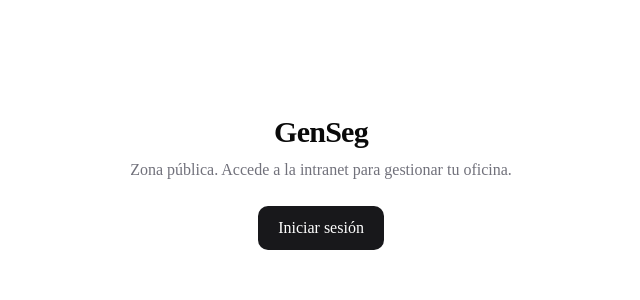
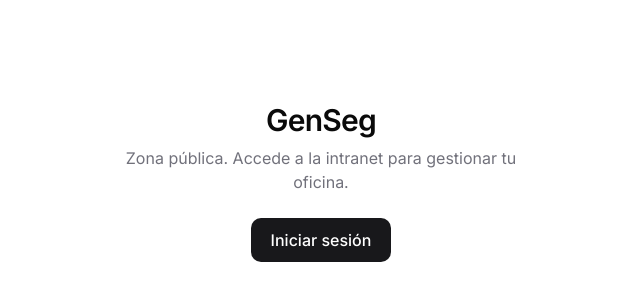
Before and after one commit to brahyanarch/backend-genseg, a Next.js app: page / in a window 1280 px wide. Shown: the part 218-518 px from the top of the page, without its empty margins (319-959 px from the left). Built offline with nearby package versions, Linux system fonts and the light colour scheme.

Commit message:
fix: arreglando la letra de intranet

```diff
--- a/src/app/intranet/components/intranet-shell.tsx
+++ b/src/app/intranet/components/intranet-shell.tsx
@@ -75,8 +75,8 @@ export function IntranetShell({
         <SidebarProvider>
           <AppSidebar />
           <SidebarInset>
-            <header className="flex h-16 shrink-0 items-center gap-2 bg-gray-100 transition-[width,height] ease-linear group-has-[[data-collapsible=icon]]/sidebar-wrapper:h-12 dark:bg-gray-800">
-              <div className="flex items-center gap-2 px-4">
+            <header className="sticky top-0 z-10 flex h-16 shrink-0 items-center gap-2 border-b bg-background/80 px-4 backdrop-blur-md transition-[width,height] ease-linear group-has-[[data-collapsible=icon]]/sidebar-wrapper:h-12">
+              <div className="flex items-center gap-2">
                 <SidebarTrigger className="-ml-1" />
                 <Separator orientation="vertical" className="mr-2 h-4" />
                 <Breadcrumb>
@@ -87,9 +87,16 @@ export function IntranetShell({
                           className={index === 0 ? "hidden md:block" : ""}
                         >
                           {crumb.isLast ? (
-                            <BreadcrumbPage>{crumb.label}</BreadcrumbPage>
+                            <BreadcrumbPage className="font-semibold text-foreground">
+                              {crumb.label}
+                            </BreadcrumbPage>
                           ) : (
-                            <Link href={crumb.href}>{crumb.label}</Link>
+                            <Link
+                              href={crumb.href}
+                              className="text-muted-foreground transition-colors hover:text-foreground"
+                            >
+                              {crumb.label}
+                            </Link>
                           )}
                         </BreadcrumbItem>
                         {!crumb.isLast && (
@@ -102,7 +109,9 @@ export function IntranetShell({
               </div>
             </header>
 
-            <div className="p-5">{children}</div>
+            <main className="mx-auto w-full max-w-7xl p-6 md:p-8">
+              {children}
+            </main>
 
             <Toaster
               position="bottom-right"
--- a/src/app/layout.tsx
+++ b/src/app/layout.tsx
@@ -1,10 +1,10 @@
 import { TooltipProvider } from "@/components/ui/tooltip";
 import type { Metadata } from "next";
-import { Geist, Geist_Mono } from "next/font/google";
+import { Inter, Geist_Mono } from "next/font/google";
 import "./globals.css";
 
-const geistSans = Geist({
-  variable: "--font-geist-sans",
+const inter = Inter({
+  variable: "--font-sans",
   subsets: ["latin"],
 });
 
@@ -29,9 +29,9 @@ export default function RootLayout({
   return (
     <html
       lang="es"
-      className={`${geistSans.variable} ${geistMono.variable} h-full antialiased`}
+      className={`${inter.variable} ${geistMono.variable} h-full antialiased`}
     >
-      <body className="min-h-full flex flex-col">
+      <body className="min-h-full flex flex-col font-sans">
         <TooltipProvider>{children}</TooltipProvider>
       </body>
     </html>
```
